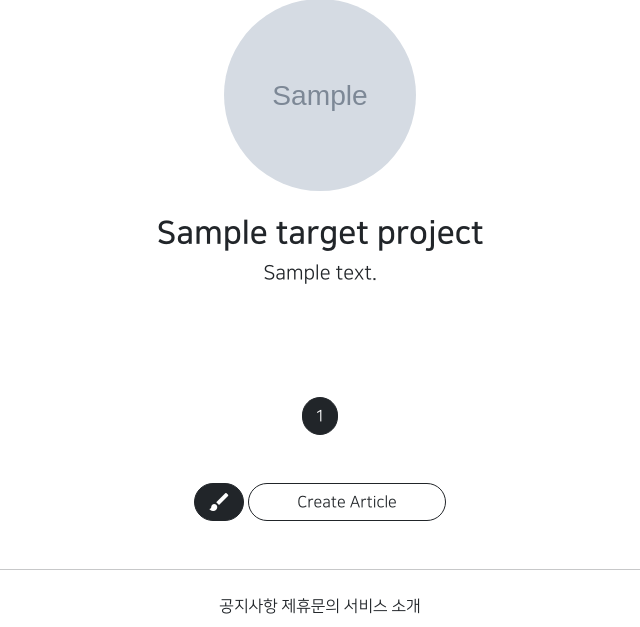
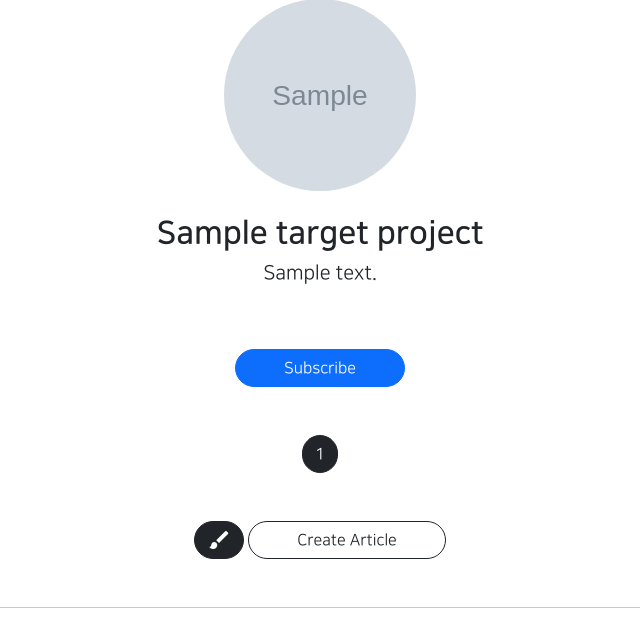
Before and after one commit to M1nseoPark/gis_4ban_1, a Django app: template projectapp/templates/projectapp/detail.html in a window 1280 px wide. Shown: the part 274-901 px from the top of the page, without its empty margins (320-960 px from the left). Run offline with Django 3.2, Linux system fonts and the light colour scheme; the template is opened without the code that fills it: most values are stand-ins (such as "Sample title", 1, 10 or a date in 2020); grey boxes marked "Sample" are stand-in pictures.

Commit message:
8/20 4ban class commit 2

```diff
--- a/projectapp/templates/projectapp/detail.html
+++ b/projectapp/templates/projectapp/detail.html
@@ -14,6 +14,13 @@
         </div>
     </div>
 
+    <div class="text-center">
+        <a href="{% url 'subscribeapp:subscribe' project_pk=target_project.pk %}"
+           class="btn btn-primary rounded-pill px-5">
+            Subscribe
+        </a>
+    </div>
+
     <div>
         {% include 'snippets/list_fragment.html' with article_list=object_list %}
     </div>
```
Also changed, not shown: subscribeapp/urls.py (+7 -1 lines), subscribeapp/views.py (+26 -0 lines).
